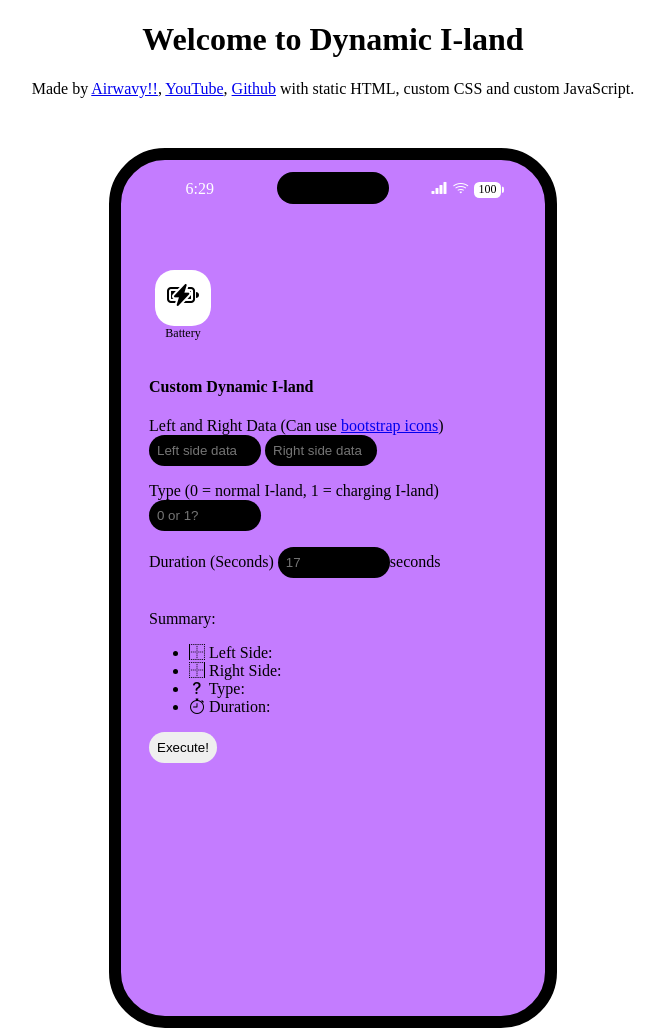
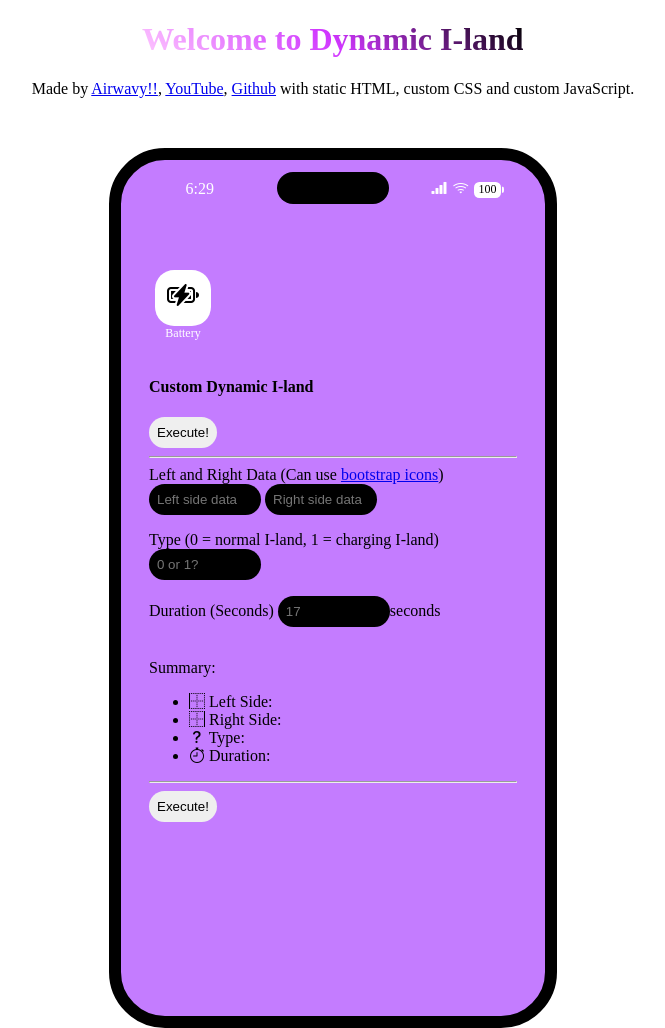
Before and after one commit to neemzaza/dynamic-I-land, a website: page index.html in a window 1280 px wide. Shown: the whole page, without its empty margins (307-972 px from the left). Drawn offline with nearby package versions, Linux system fonts and the light colour scheme; a web font is replaced by a local one.

Commit message:
static 1.0.2

```diff
--- a/index.html
+++ b/index.html
@@ -63,10 +63,14 @@
         </div>
 
 
+
       </div>
       <div class="custom-zone">
         <div class="container">
           <h4>Custom Dynamic I-land</h4>
+            <button onclick="onExecuteDynamicILand()">Execute!</button>
+          <br>
+          <hr>
           <label>Left and Right Data (Can use <a href="https://icons.getbootstrap.com/" target="_blank">bootstrap icons</a>)</label>
           <br>
           <input type="text" onchange="onChangeValue()" id="left-side" placeholder="Left side data"/>
@@ -85,13 +89,14 @@
             <li><i class="bi bi-question-lg"></i> Type: <span id="type-i-land-show"></span></li>
             <li><i class="bi bi-stopwatch"></i> Duration: <span id="duration-show"></span></li>
           </ul>
-
+          <hr>
           <a href="#dynamic-island">
             <button onclick="onExecuteDynamicILand()">Execute!</button>
           </a>
         </div>
       </div>
     </div>
+
   </body>
   <script>
 
--- a/style.css
+++ b/style.css
@@ -76,6 +76,7 @@ body {
   transition: .5s;
   border: 0.8rem solid #000;
   overflow-x: hidden;
+  margin-bottom: 2rem;
 }
 
 .dynamic-island {
@@ -207,6 +208,7 @@ body {
   margin: 0;
   position: relative;
   font-size: 0.75rem;
+  color: #fff;
 }
 
 .menu .app.active {
@@ -413,3 +415,13 @@ body {
   border: none;
   cursor: pointer;
 }
+
+#view {
+  background: linear-gradient(45deg,rgb(255, 202, 255),rgb(208, 54, 255), #000);
+  width: fit-content;
+  color: transparent;
+  -webkit-background-clip: text;
+  position: relative;
+  left: 50%;
+  transform: translateX(-50%);
+}
```
